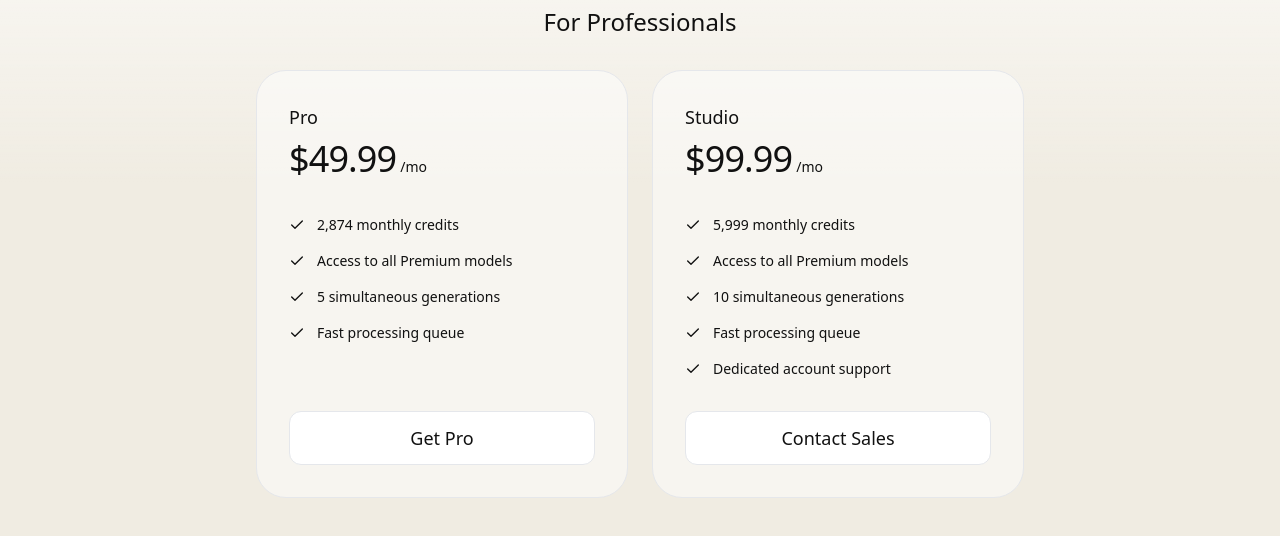
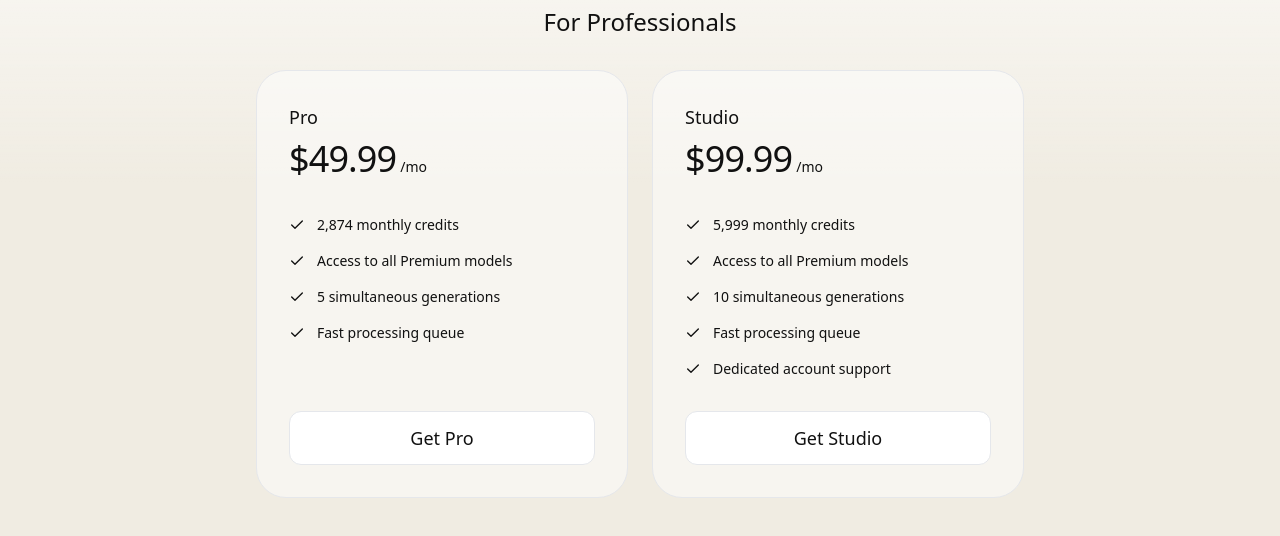
Before and after one commit to Melies-Ai/Melies_Website, a React (Vite) app: page /Melies_Website/pricing in a window 1280 px wide. Shown: the part 936-1472 px from the top of the page. Built offline with nearby package versions, Linux system fonts and the light colour scheme.

Commit message:
Add plans link to app

```diff
--- a/src/pages/Pricing.jsx
+++ b/src/pages/Pricing.jsx
@@ -3,7 +3,7 @@ import { motion, AnimatePresence } from 'framer-motion';
 import { Check } from 'lucide-react';
 import Button from '../components/Button';
 
-const PricingCard = ({ tier, price, yearlyPrice, billingText, features, recommended, saveBadge, buttonText, delay }) => (
+const PricingCard = ({ tier, price, yearlyPrice, billingText, features, recommended, saveBadge, buttonText, delay, link }) => (
     <motion.div
         initial={{ opacity: 0, y: 20 }}
         animate={{ opacity: 1, y: 0 }}
@@ -58,12 +58,23 @@ const PricingCard = ({ tier, price, yearlyPrice, billingText, features, recommen
             ))}
         </ul>
 
+        {link ? (
+            <a href={link} className="w-full">
                 <Button variant="custom" className={`w-full py-3 rounded-xl font-medium transition-transform ${recommended
                     ? 'bg-black text-white hover:bg-black/90'
                     : 'bg-white border border-stroke text-primary hover:bg-gray-50'
                     }`}>
                     {buttonText || 'Get Started'}
                 </Button>
+            </a>
+        ) : (
+            <Button variant="custom" className={`w-full py-3 rounded-xl font-medium transition-transform ${recommended
+                ? 'bg-black text-white hover:bg-black/90'
+                : 'bg-white border border-stroke text-primary hover:bg-gray-50'
+                }`}>
+                {buttonText || 'Get Started'}
+            </Button>
+        )}
     </motion.div>
 );
 
@@ -76,6 +87,7 @@ const INDIVIDUAL_PLANS = [
             "Access to Standard models"
         ],
         buttonText: "Start for Free",
+        link: "https://app.melies.ai",
         delay: 0.1
     },
     {
@@ -91,6 +103,7 @@ const INDIVIDUAL_PLANS = [
             "Commercial license (No watermark)"
         ],
         buttonText: "Get Indie",
+        planId: "TIER_1",
         delay: 0.2
     },
     {
@@ -107,6 +120,7 @@ const INDIVIDUAL_PLANS = [
         ],
         recommended: true,
         buttonText: "Get Creator",
+        planId: "TIER_2",
         delay: 0.3
     }
 ];
@@ -125,6 +139,7 @@ const PROFESSIONAL_PLANS = [
             "Fast processing queue"
         ],
         buttonText: "Get Pro",
+        planId: "TIER_3",
         delay: 0.4
     },
     {
@@ -140,10 +155,17 @@ const PROFESSIONAL_PLANS = [
             "Fast processing queue",
             "Dedicated account support"
         ],
-        buttonText: "Contact Sales",
+        buttonText: "Get Studio",
+        planId: "TIER_4",
         delay: 0.5
     }
 ];
+
+const getSubscribeLink = (planId, isYearly) => {
+    if (!planId) return null;
+    const period = isYearly ? 'yearly' : 'monthly';
+    return `https://app.melies.ai/subscribe?plan=${planId}&period=${period}`;
+};
 
 const Pricing = () => {
     const [isYearly, setIsYearly] = useState(false);
@@ -210,6 +232,7 @@ const Pricing = () => {
                                 price={isYearly && plan.yearlyPrice ? plan.yearlyPrice : (plan.monthlyPrice || plan.price)}
                                 billingText={isYearly && plan.yearlyBill ? `Billed ${plan.yearlyBill} yearly` : null}
                                 saveBadge={isYearly ? plan.saveBadge : null}
+                                link={plan.link || getSubscribeLink(plan.planId, isYearly)}
                             />
                         ))}
                     </div>
@@ -226,6 +249,7 @@ const Pricing = () => {
                                 price={isYearly && plan.yearlyPrice ? plan.yearlyPrice : (plan.monthlyPrice || plan.price)}
                                 billingText={isYearly && plan.yearlyBill ? `Billed ${plan.yearlyBill} yearly` : null}
                                 saveBadge={isYearly ? plan.saveBadge : null}
+                                link={plan.link || getSubscribeLink(plan.planId, isYearly)}
                             />
                         ))}
                     </div>
```
Lines whose indentation alone changed are shown as unchanged.
